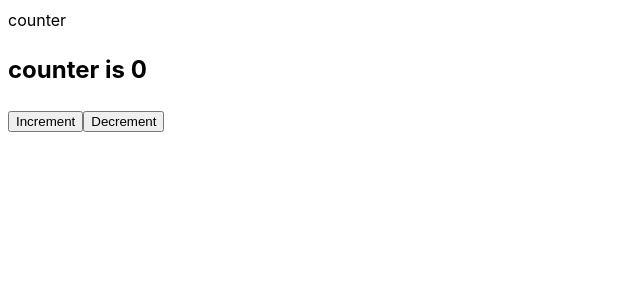
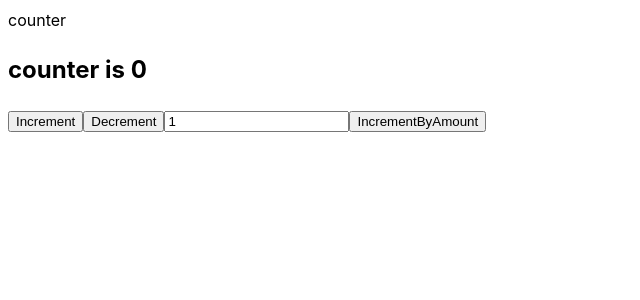
Before and after one commit to golabisib/learnReact, a React (Vite) app in the folder redux-toolkit/: page / in a window 1280 px wide. Shown: the top 300 px of the page, without its empty margins (0-640 px from the left). Built offline with nearby package versions, Linux system fonts and the light colour scheme.

Commit message:
The Payload with incrementByAmount is added and for str to int we use + before Value in function

```diff
--- a/redux-toolkit/src/component/counter.jsx
+++ b/redux-toolkit/src/component/counter.jsx
@@ -2,10 +2,13 @@ import { useSelector, useDispatch } from "react-redux";
 import {
   decrement,
   increment,
+  incrementByAmount,
   selectCounter,
 } from "../features/counter/counterSlice";
+import { useState } from "react";
 
 function Counter() {
+  const [value, setValue] = useState(1)
   const counter = useSelector(selectCounter);
   const dispatch = useDispatch();
   return (
@@ -18,6 +21,10 @@ function Counter() {
       <button type="button" onClick={() => dispatch(decrement())}>
         Decrement
       </button>
+      <input type="number" value={value} onChange={e => setValue(e.target.value)}/>
+      <button type="button" onClick={() => dispatch(incrementByAmount(+value))}>
+        IncrementByAmount
+      </button>
     </div>
   );
 }
--- a/redux-toolkit/src/features/counter/counterSlice.js
+++ b/redux-toolkit/src/features/counter/counterSlice.js
@@ -14,9 +14,12 @@ const counterSlice = createSlice({
     decrement: (state) => {
       state.counterValue -= 1;
     },
+    incrementByAmount: (state, action) => {
+        state.counterValue += action.payload;
+    },
   },
 });
 
 export default counterSlice.reducer;
-export const {increment, decrement} = counterSlice.actions;
+export const {increment, decrement, incrementByAmount} = counterSlice.actions;
 export const selectCounter = (store) => store.counter.counterValue;
```
